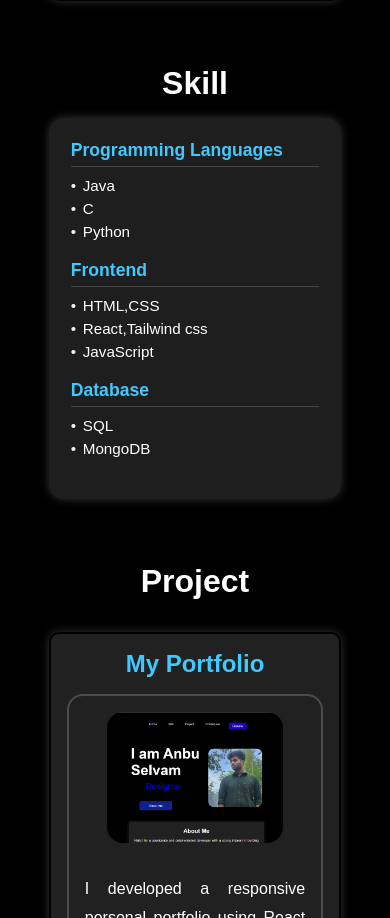
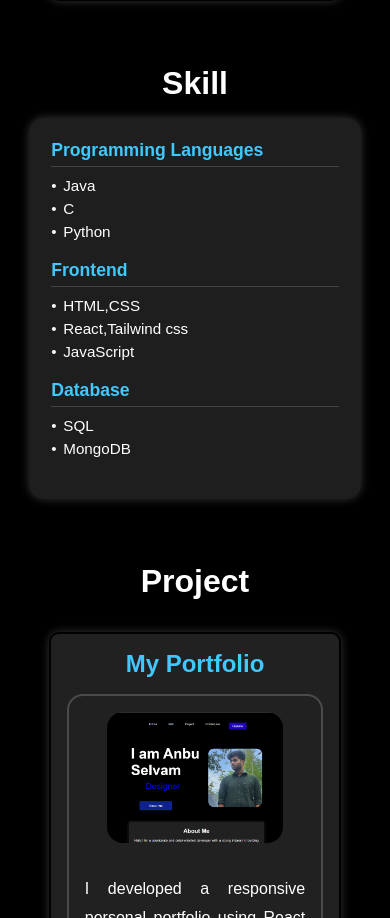
Before and after one commit to ANBUSELVAM-S/portfolio, a React (Vite) app: page / in a window 390 px wide. Shown: the part 2077-2995 px from the top of the page. Built offline with nearby package versions, Linux system fonts and the light colour scheme.

Commit message:
Updated portfolio

```diff
--- a/src/App.css
+++ b/src/App.css
@@ -657,7 +657,7 @@ li::before {
 /* Small screen tweaks */
 @media (max-width: 400px) {
   .card {
-    max-width: 75%;
+    max-width: 85%;
     padding: 20px;
   }
 
```
